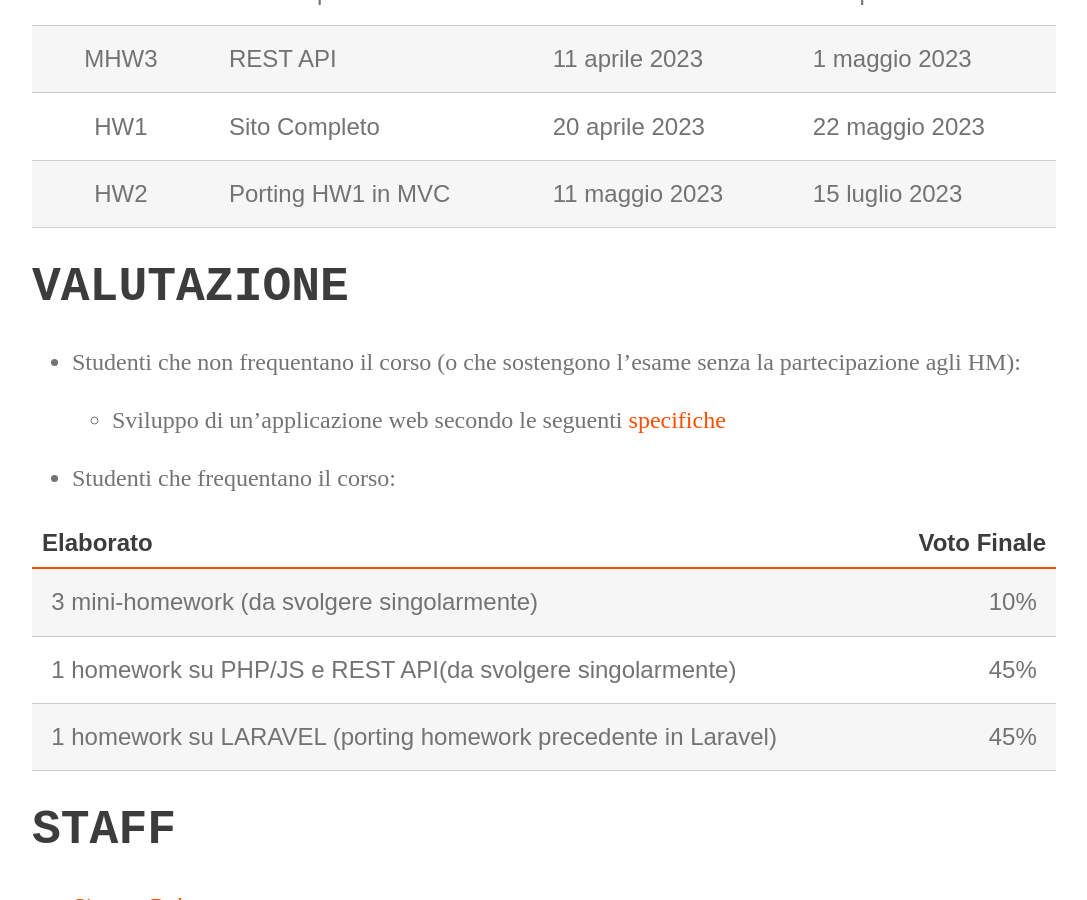
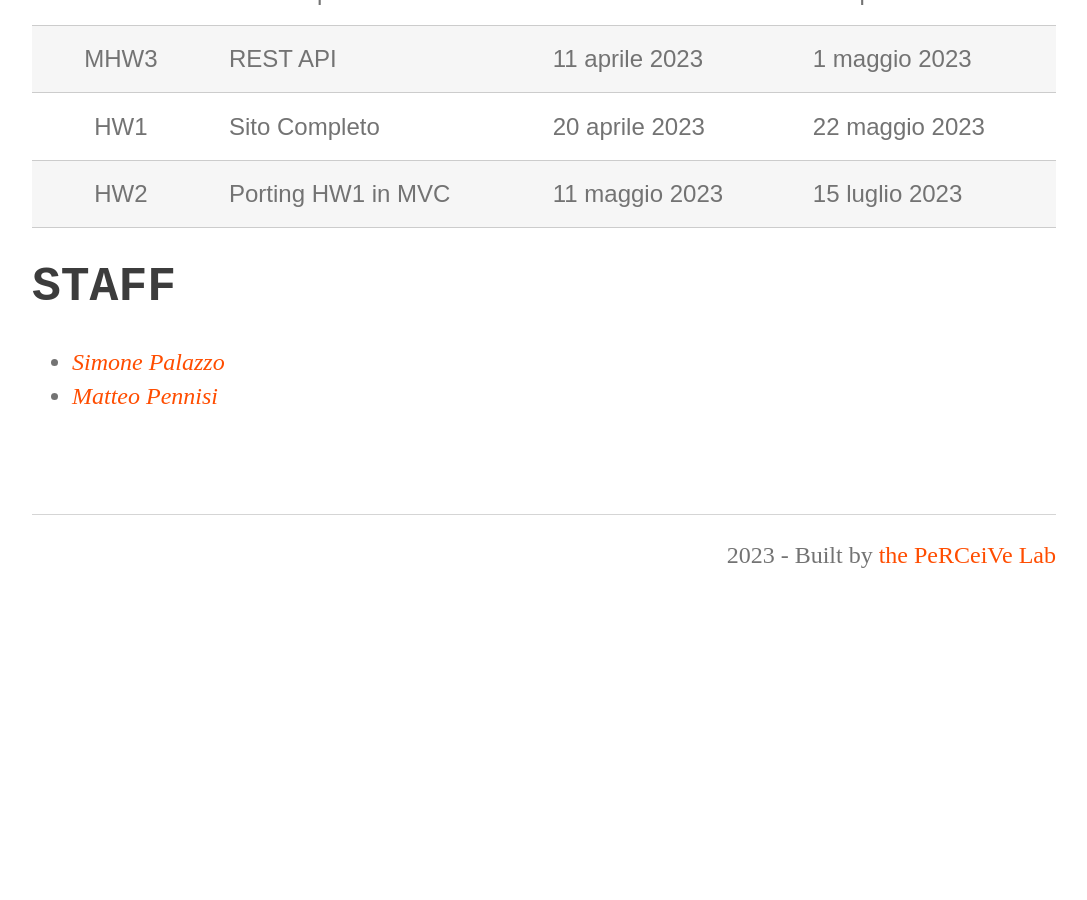
Before and after one commit to perceivelab/wp-al-23, a Jekyll site: the page built from index.md, in a window 1280 px wide and 900 px high, scrolled down 1639 px. Shown: the whole window, without its empty margins (96-1183 px from the left). Built offline with Jekyll 4.4.1, drawn with Linux system fonts in a browser that asks for light colours; our own code applies the rules of GitHub Pages for plain Markdown files; after the commit the page ends 2271 px from its top, so only the background shows below that.

Commit message:
Removed "valutazione"

```diff
--- a/index.md
+++ b/index.md
@@ -34,20 +34,6 @@
 | HW1      | Sito Completo      | 20 aprile 2023 | 22 maggio 2023 |
 | HW2      | Porting HW1 in MVC | 11 maggio 2023 | 15 luglio 2023 |
 
-# VALUTAZIONE
-
-- Studenti che non frequentano il corso (o che sostengono l'esame senza la partecipazione agli HM):
-
-  - Sviluppo di un'applicazione web secondo le seguenti [specifiche](https://drive.google.com/file/d/108HxBicJ0u5Dils_82hDVs94bTGHVvOI/view?usp=sharing)
-
-- Studenti che frequentano il corso:
-
-| Elaborato     | Voto Finale   |
-| :--------     |    -------: |
-| 3 mini-homework (da svolgere singolarmente) | 10% |
-| 1 homework su PHP/JS e REST API(da svolgere singolarmente)    | 45%  |
-| 1 homework su LARAVEL (porting homework precedente in Laravel) | 45% |
-
 # STAFF
 
 - *[Simone Palazzo](mailto:simone.palazzo@unict.it)*
```
Also changed, not shown: index.html (deleted, +0 -8 lines).
